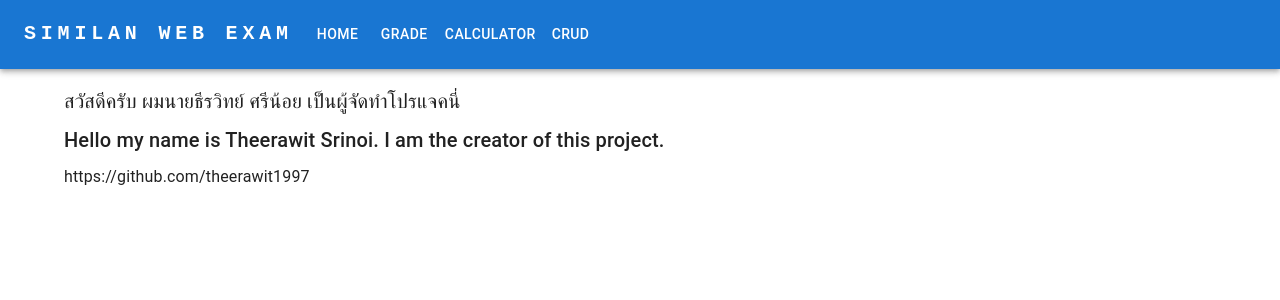
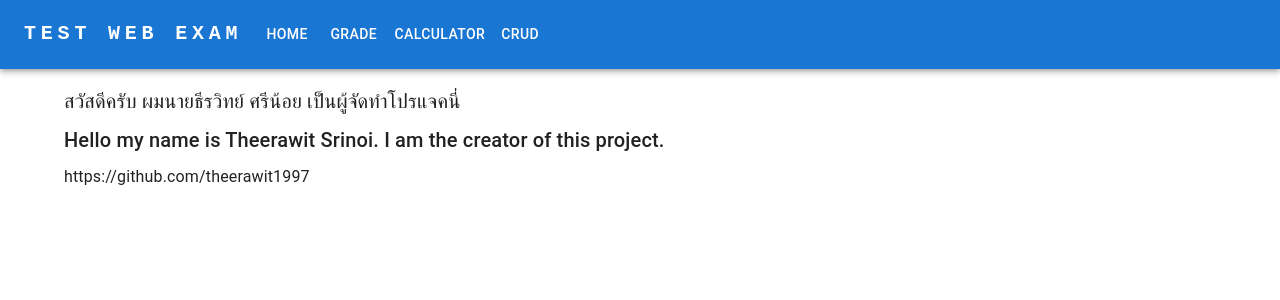
Before and after one commit to theerawit1997/react-test, a React (Create React App) app: page / in a window 1280 px wide. Shown: the top 300 px of the page. Built offline with nearby package versions, Linux system fonts and the light colour scheme.

Commit message:
fix text
fix text

```diff
--- a/public/index.html
+++ b/public/index.html
@@ -24,7 +24,7 @@
       work correctly both with client-side routing and a non-root public URL.
       Learn how to configure a non-root public URL by running `npm run build`.
     -->
-    <title>React App</title>
+    <title>react-test</title>
   </head>
   <body>
     <noscript>You need to enable JavaScript to run this app.</noscript>
--- a/src/Navbar.js
+++ b/src/Navbar.js
@@ -43,7 +43,7 @@ function NavBar() {
               textDecoration: 'none',
             }}
           >
-            SIMILAN WEB EXAM
+            TEST WEB EXAM
           </Typography>
 
           <Box sx={{ flexGrow: 1, display: { xs: 'flex', md: 'none' } }}>
@@ -104,7 +104,7 @@ function NavBar() {
               textDecoration: 'none',
             }}
           >
-            SIMILAN WEB EXAM
+            TEST WEB EXAM
           </Typography>
 
           <Box sx={{ flexGrow: 1, display: { xs: 'none', md: 'flex' } }}>
```
Also changed, not shown: 1 other file (tests, documents, lock files or other folders).
